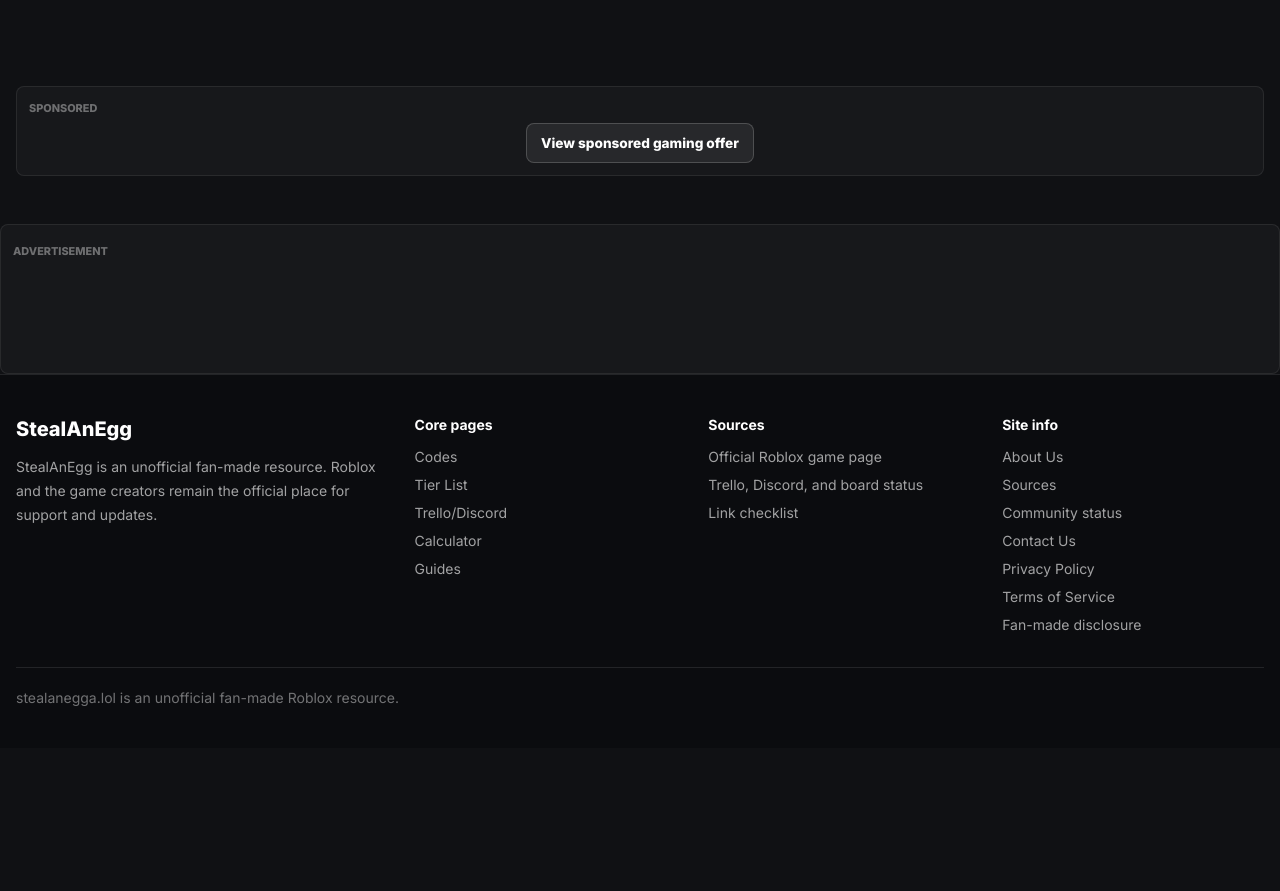
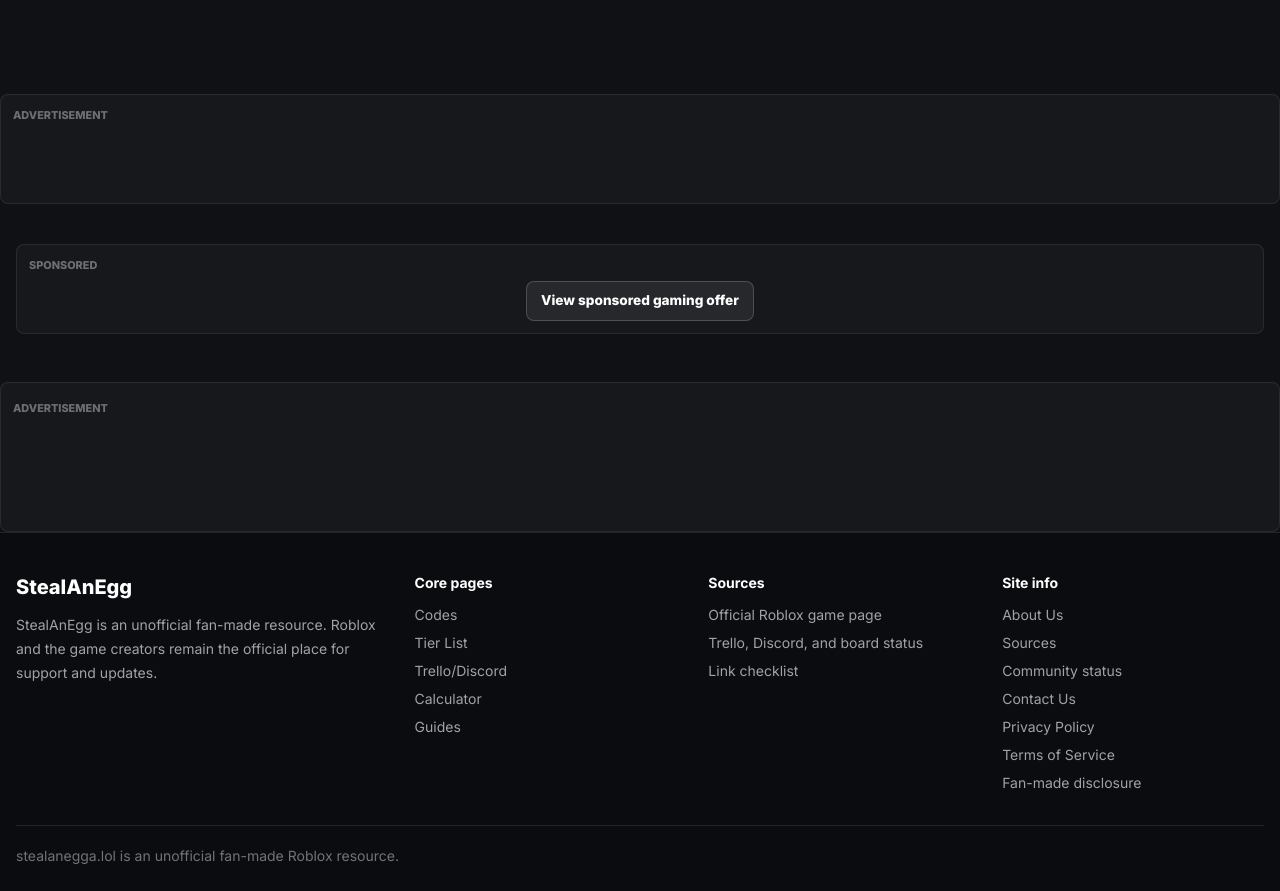
Before and after one commit to wangz-b/stealanegg, a Next.js app: page / in a window 1280 px wide. Shown: the part 5546-6437 px from the top of the page. Before the commit the page ends 6294 px from the top, so only its background shows below. Built offline with nearby package versions, Linux system fonts and the light colour scheme; no server answers.

Commit message:
add-468x60-banner-ad

```diff
--- a/src/app/layout.tsx
+++ b/src/app/layout.tsx
@@ -3,6 +3,7 @@
 import { Inter } from "next/font/google";
 import Script from "next/script";
 import {
+  AdsterraDirectBanner468,
   AdsterraDirectNative,
   AdsterraPopunderGate,
   AdsterraSmartLink,
@@ -106,6 +107,7 @@
         <AdsterraSocialBarGate />
         <Navbar />
         {children}
+        <AdsterraDirectBanner468 />
         <AdsterraSmartLink />
         <AdsterraDirectNative />
         <AdsterraStickyRail />
--- a/src/components/ads/index.tsx
+++ b/src/components/ads/index.tsx
@@ -412,6 +412,17 @@
   );
 }
 
+export function AdsterraDirectBanner468() {
+  const cleanAdRoute = useCleanAdRoute();
+  if (cleanAdRoute) return null;
+
+  return (
+    <div className="ad-placement ad-placement-bottom">
+      <AdsterraBannerUnit size="468x60" slotName="direct_banner_468x60" />
+    </div>
+  );
+}
+
 export function AdsterraArticleTop() {
   if (!hasPrimaryNativeSlot() && !hasLeaderboardSlot()) return null;
 
--- a/src/lib/runtime-config.ts
+++ b/src/lib/runtime-config.ts
@@ -27,8 +27,11 @@
     readEnv(process.env.NEXT_PUBLIC_ADSTERRA_BANNER_728X90_KEY) ||
     readEnv(process.env.NEXT_PUBLIC_ADSTERRA_LEADERBOARD_ID),
   adsterraBanner728x90ScriptUrl: readEnv(process.env.NEXT_PUBLIC_ADSTERRA_BANNER_728X90_SCRIPT_URL),
-  adsterraBanner468x60Key: readEnv(process.env.NEXT_PUBLIC_ADSTERRA_BANNER_468X60_KEY),
-  adsterraBanner468x60ScriptUrl: readEnv(process.env.NEXT_PUBLIC_ADSTERRA_BANNER_468X60_SCRIPT_URL),
+  adsterraBanner468x60Key:
+    readEnv(process.env.NEXT_PUBLIC_ADSTERRA_BANNER_468X60_KEY) || "5a7aa6cdc0be7e5f2068161cff4eb05e",
+  adsterraBanner468x60ScriptUrl:
+    readEnv(process.env.NEXT_PUBLIC_ADSTERRA_BANNER_468X60_SCRIPT_URL) ||
+    "https://www.highrevenueformat.com/5a7aa6cdc0be7e5f2068161cff4eb05e/invoke.js",
   adsterraBanner160x300Key: readEnv(process.env.NEXT_PUBLIC_ADSTERRA_BANNER_160X300_KEY),
   adsterraBanner160x300ScriptUrl: readEnv(process.env.NEXT_PUBLIC_ADSTERRA_BANNER_160X300_SCRIPT_URL),
   adsterraBanner160x600Key: readEnv(process.env.NEXT_PUBLIC_ADSTERRA_BANNER_160X600_KEY),
```
